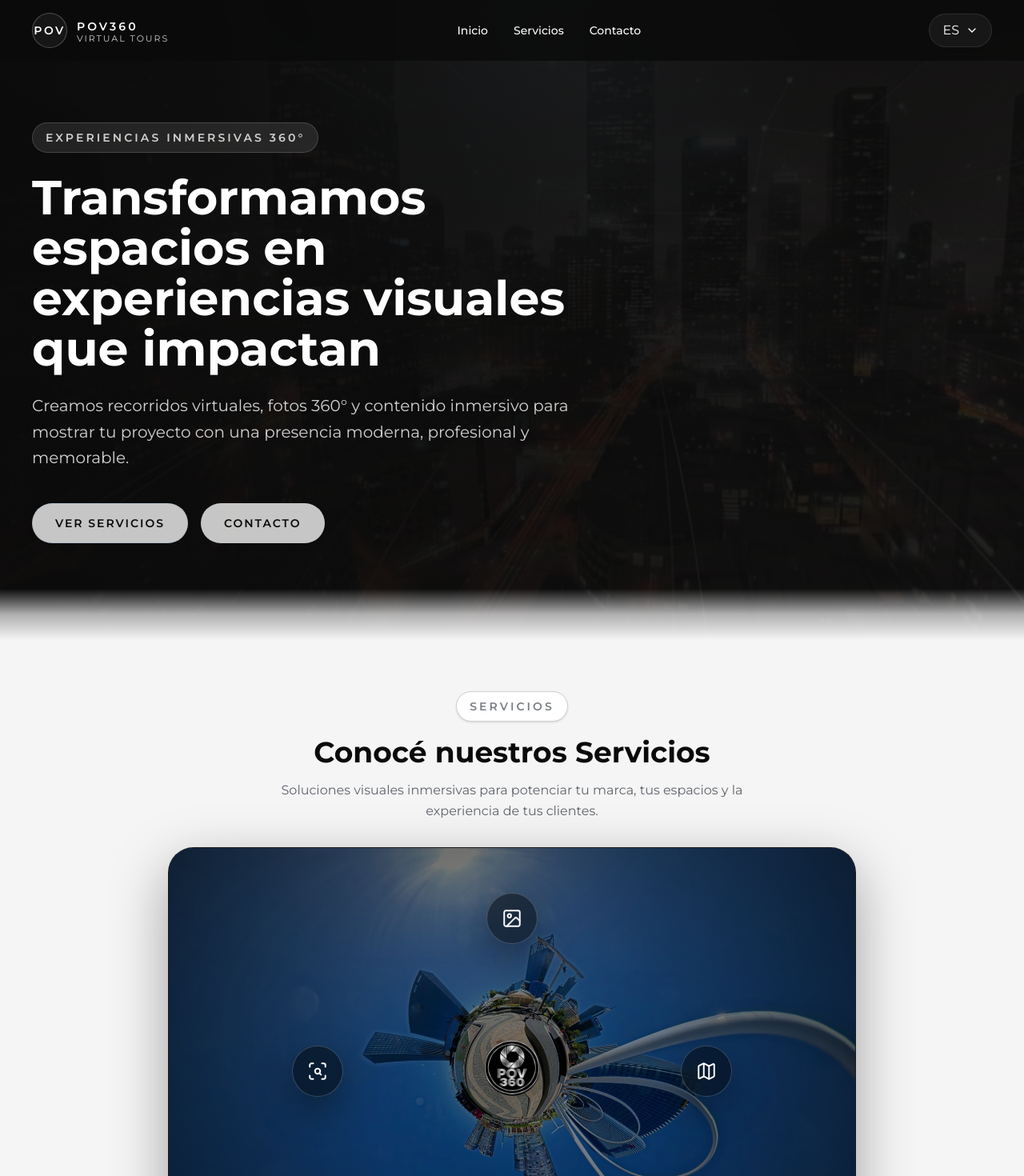
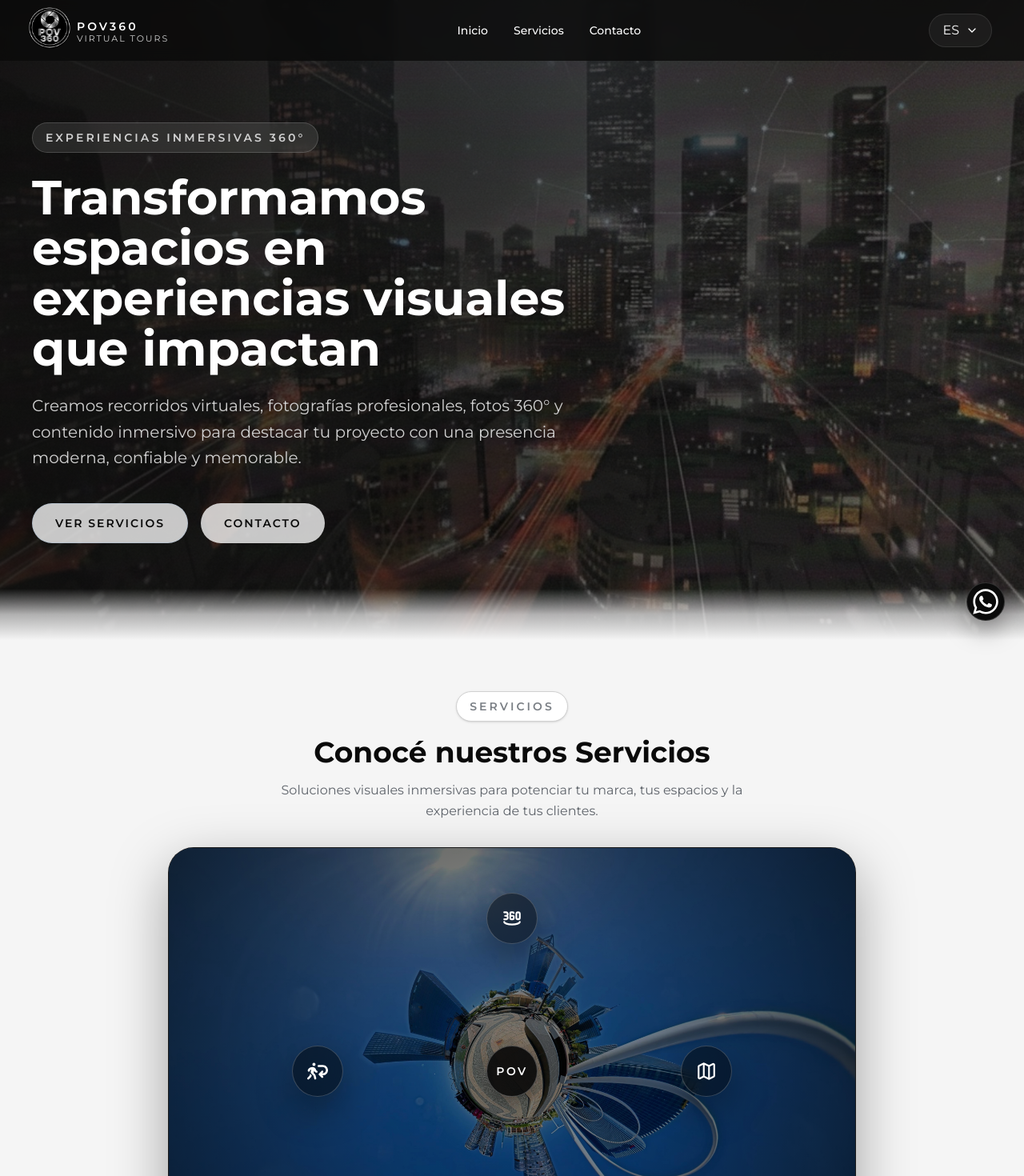
Before and after one commit to FacuFagnano/POV360, a React (Vite) app: page / in a window 1280 px wide. Shown: the top 1470 px of the page at 80% size. Built offline with nearby package versions, Linux system fonts and the light colour scheme.

Commit message:
changes requested by customer

```diff
--- a/package.json
+++ b/package.json
@@ -14,7 +14,8 @@
     "lucide-react": "^1.7.0",
     "postcss": "^8.5.8",
     "react": "^19.2.4",
-    "react-dom": "^19.2.4"
+    "react-dom": "^19.2.4",
+    "react-icons": "^5.6.0"
   },
   "devDependencies": {
     "@babel/core": "^7.29.0",
--- a/src/App.jsx
+++ b/src/App.jsx
@@ -5,6 +5,7 @@ import Services from "./components/Services";
 import Contact from "./components/Contact";
 import Footer from "./components/Footer";
 import translations from "./data/translations";
+import WhatsAppFloat from "./components/WhatsAppFloat";
 
 function App() {
   const [language, setLanguage] = useState("es");
@@ -33,6 +34,7 @@ function App() {
         <Contact t={t} />
       </main>
       <Footer t={t} />
+      <WhatsAppFloat />
     </div>
   );
 }
--- a/src/components/Contact/index.jsx
+++ b/src/components/Contact/index.jsx
@@ -1,14 +1,19 @@
 import {
+  UserRound,
   Mail,
   Phone,
   MapPin,
   Building2,
   ClipboardList,
   Ruler,
-  MessageCircle,
-  Camera,
   Users,
 } from "lucide-react";
+
+import{
+  FaWhatsapp,
+  FaInstagram,
+} from "react-icons/fa";
+
 import useRevealOnScroll from "../../hooks/useRevealOnScroll";
 
 const contactCards = [
@@ -22,7 +27,7 @@ const contactCards = [
     label: "WhatsApp",
     value: "+61 0472 634 605",
     href: "https://wa.me/61472634605",
-    icon: MessageCircle,
+    icon: FaWhatsapp,
   },
   {
     label: "Location",
@@ -37,13 +42,7 @@ const socialLinks = [
     label: "Instagram",
     value: "@pov.360tour",
     href: "https://www.instagram.com/pov.360tour/",
-    icon: Camera,
-  },
-  {
-    label: "Facebook",
-    value: "POV360",
-    href: "https://www.facebook.com/profile.php?id=61586841968506&sk=photos",
-    icon: Users,
+    icon: FaInstagram,
   },
 ];
 
@@ -172,7 +171,7 @@ const Contact = ({ t }) => {
                   <InputField
                     id="fullName"
                     name="fullName"
-                    icon={Mail}
+                    icon={UserRound}
                     label={t?.contact?.form?.fullNameLabel || "Nombre y apellido"}
                     placeholder={
                       t?.contact?.form?.fullNamePlaceholder || "Tu nombre completo"
--- a/src/components/Footer/index.jsx
+++ b/src/components/Footer/index.jsx
@@ -1,10 +1,12 @@
 import {
   Mail,
-  Phone,
   MapPin,
-  Camera,
-  Globe,
 } from "lucide-react";
+
+import{
+  FaWhatsapp,
+  FaInstagram,
+} from "react-icons/fa";
 
 import useRevealOnScroll from "../../hooks/useRevealOnScroll";
 
@@ -12,12 +14,7 @@ const socialLinks = [
   {
     label: "Instagram",
     href: "https://www.instagram.com/pov.360tour/",
-    icon: Camera,
-  },
-  {
-    label: "Facebook",
-    href: "https://www.facebook.com/profile.php?id=61586841968506&sk=photos",
-    icon: Globe,
+    icon: FaInstagram,
   },
 ];
 
@@ -175,7 +172,7 @@ const Footer = ({ t }) => {
                   className="flex items-start gap-3 transition-opacity duration-300 hover:opacity-100 hover:[&_p]:text-white"
                 >
                   <div className="mt-0.5 flex h-9 w-9 items-center justify-center rounded-xl border border-white/10 bg-white/5 text-[#D1D1D1]">
-                    <Phone size={16} />
+                    <FaWhatsapp size={16} />
                   </div>
 
                   <div>
--- a/src/components/Home/index.jsx
+++ b/src/components/Home/index.jsx
@@ -18,13 +18,9 @@ const Home = ({ t }) => {
           className="h-full w-full object-cover object-center"
         />
       </div>
-
-      <div className="absolute inset-0 bg-[#0A0A0A]/70" />
-
+      <div className="absolute inset-0 bg-[#0A0A0A]/35" />
       <div className="absolute inset-0 bg-[radial-gradient(circle_at_top,rgba(157,183,211,0.18),transparent_38%)]" />
-
-      <div className="absolute inset-0 bg-gradient-to-r from-[#0A0A0A]/90 via-[#0A0A0A]/65 to-[#0A0A0A]/45" />
-
+      <div className="absolute inset-0 bg-gradient-to-r from-[#0A0A0A]/70 via-[#0A0A0A]/35 to-transparent" />
       <div className="relative z-30 mx-auto w-full max-w-7xl px-5 md:px-8 lg:px-10">
         <div
           ref={ref}
@@ -65,8 +61,8 @@ const Home = ({ t }) => {
           </div>
         </div>
       </div>
-
-<div className="pointer-events-none absolute bottom-0 left-0 right-0 z-10 h-16 bg-gradient-to-t from-[#F5F5F5] via-[#F5F5F5]/70 to-transparent" />    </section>
+      <div className="pointer-events-none absolute bottom-0 left-0 right-0 z-10 h-16 bg-gradient-to-t from-[#F5F5F5] via-[#F5F5F5]/70 to-transparent" />{" "}
+    </section>
   );
 };
 
--- a/src/components/Navbar/index.jsx
+++ b/src/components/Navbar/index.jsx
@@ -77,8 +77,12 @@ const Navbar = ({ language = "es", setLanguage, t }) => {
           className="group flex items-center gap-3"
           aria-label="POV360"
         >
-          <div className="flex h-11 w-11 items-center justify-center rounded-full border border-[#D1D1D1]/30 bg-white/5 text-sm font-semibold tracking-[0.18em] text-white transition-all duration-300 group-hover:border-[#c7d8ea]/50 group-hover:bg-white/10">
-            POV
+          <div className="flex h-11 w-11 items-center justify-center overflow-visible">
+            <img
+              src="/Isologotipo-POV360.png"
+              alt="POV360"
+              className="h-11 w-11 scale-[1.9] object-contain transition-transform duration-300 group-hover:scale-[1.5]"
+            />
           </div>
 
           <div className="flex flex-col leading-none">
--- a/src/components/Services/index.jsx
+++ b/src/components/Services/index.jsx
@@ -1,9 +1,6 @@
-import {
-  Image as ImageIcon,
-  ScanSearch,
-  Map,
-  Camera,
-} from "lucide-react";
+import { Map, Camera } from "lucide-react";
+import { TbView360Number } from "react-icons/tb";
+import { FaPersonWalkingArrowLoopLeft } from "react-icons/fa6";
 import useRevealOnScroll from "../../hooks/useRevealOnScroll";
 
 const positions = [
@@ -13,7 +10,7 @@ const positions = [
   "left-[50%] bottom-[10%] -translate-x-1/2",
 ];
 
-const icons = [ImageIcon, ScanSearch, Map, Camera];
+const icons = [TbView360Number, FaPersonWalkingArrowLoopLeft, Map, Camera];
 
 const Services = ({ t }) => {
   const { ref, isVisible } = useRevealOnScroll({
@@ -65,11 +62,9 @@ const Services = ({ t }) => {
             <div className="absolute inset-0 bg-[radial-gradient(circle_at_center,transparent_0%,rgba(0,0,0,0.12)_38%,rgba(0,0,0,0.58)_100%)]" />
 
             <div className="absolute left-1/2 top-1/2 z-20 -translate-x-1/2 -translate-y-1/2">
-              <img
-                src="/Isologotipo-POV360.png"
-                alt="POV360 logo"
-                className="w-28 object-contain drop-shadow-[0_12px_30px_rgba(0,0,0,0.35)]"
-              />
+              <div className="flex h-16 w-16 items-center justify-center rounded-full border border-[#D1D1D1]/30 bg-[#0A0A0A]/92 text-sm font-semibold tracking-[0.18em] text-white shadow-[0_8px_20px_rgba(0,0,0,0.35)]">
+                POV
+              </div>
             </div>
 
             {services.map((service, index) => {
@@ -107,7 +102,6 @@ const Services = ({ t }) => {
                     >
                       <Icon
                         size={26}
-                        strokeWidth={1.8}
                         className="absolute transition-all duration-300 group-hover:scale-75 group-hover:opacity-0"
                       />
 
@@ -172,7 +166,7 @@ const Services = ({ t }) => {
                     className="rounded-3xl border border-[#D1D1D1] bg-white p-5 shadow-[0_12px_35px_rgba(10,10,10,0.05)]"
                   >
                     <div className="flex h-14 w-14 items-center justify-center rounded-2xl border border-[#D1D1D1] bg-[#0A0A0A] text-white">
-                      <Icon size={24} strokeWidth={1.8} />
+                      <Icon size={24} />
                     </div>
 
                     <h3 className="mt-5 text-lg font-semibold text-[#0A0A0A]">
--- /dev/null
+++ b/src/components/WhatsAppFloat/index.jsx
@@ -0,0 +1,38 @@
+import { FaWhatsapp } from "react-icons/fa";
+
+const WhatsAppFloat = () => {
+  return (
+    <a
+      href="https://wa.me/61472634605"
+      target="_blank"
+      rel="noopener noreferrer"
+      aria-label="WhatsApp"
+      className="
+        fixed
+        bottom-6
+        right-6
+        z-[999]
+        flex
+        h-12
+        w-12
+        items-center
+        justify-center
+        rounded-full
+        border
+        border-[#D1D1D1]/20
+        bg-[#0A0A0A]
+        shadow-[0_12px_30px_rgba(0,0,0,0.35)]
+        animate-[whatsappPulse_3s_ease-in-out_infinite]
+        transition-all
+        duration-300
+        hover:scale-110
+        hover:border-[#9db7d3]/70
+        hover:shadow-[0_0_30px_rgba(157,183,211,0.35)]
+      "
+    >
+      <FaWhatsapp className="text-white" size={36} />
+    </a>
+  );
+};
+
+export default WhatsAppFloat;
--- a/src/data/translations.js
+++ b/src/data/translations.js
@@ -11,7 +11,7 @@ const translations = {
       badge: "Experiencias inmersivas 360°",
       title: "Transformamos espacios en experiencias visuales que impactan",
       subtitle:
-        "Creamos recorridos virtuales, fotos 360° y contenido inmersivo para mostrar tu proyecto con una presencia moderna, profesional y memorable.",
+        "Creamos recorridos virtuales, fotografías profesionales, fotos 360° y contenido inmersivo para destacar tu proyecto con una presencia moderna, confiable y memorable.",
       primaryCta: "Ver servicios",
       secondaryCta: "Contacto",
     },
@@ -136,7 +136,7 @@ const translations = {
       badge: "Immersive 360° experiences",
       title: "We transform spaces into visual experiences that make an impact",
       subtitle:
-        "We create virtual tours, 360° photography and immersive content to present your project with a modern, professional and memorable presence.",
+        "We create virtual tours, professional photography, 360° imagery, and immersive content that help your project stand out with a modern, professional, and memorable presence.",
       primaryCta: "View services",
       secondaryCta: "Contact",
     },
--- a/src/index.css
+++ b/src/index.css
@@ -54,3 +54,14 @@ img {
 section {
   scroll-margin-top: 96px;
 }
+
+@keyframes whatsappPulse {
+  0%,
+  100% {
+    transform: scale(1);
+  }
+
+  50% {
+    transform: scale(1.08);
+  }
+}
```
Also changed, not shown: public/favicon-POV360.png, 1 other file (tests, documents, lock files or other folders).
